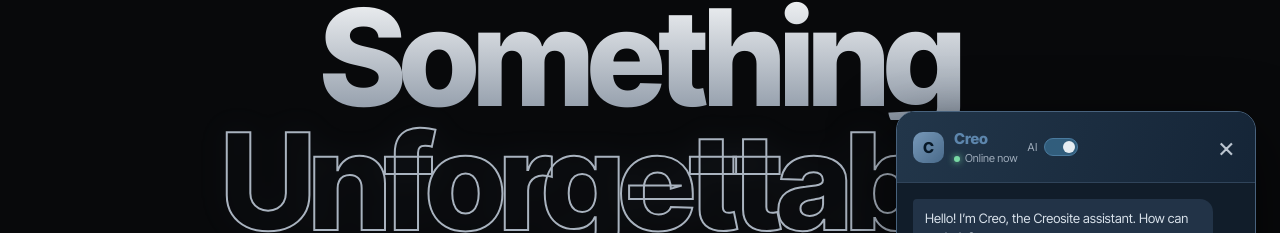
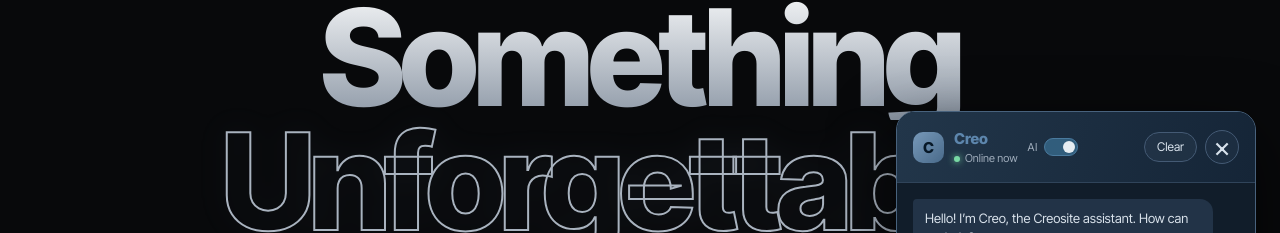
Before and after one commit to creositesolutions-stack/creosite-rewamp, a React (Vite) app: page / in a window 1280 px wide. Both pictures are taken after a click on the button "Open chat with Creo". Shown: the part 323-556 px from the top of the page. Built offline with nearby package versions, Linux system fonts and the light colour scheme.

Commit message:
Add chat clear button

```diff
--- a/src/App.jsx
+++ b/src/App.jsx
@@ -142,7 +142,7 @@ function CreoChat() {
     api: '/api/chat',
     headers: () => ({ 'x-session-id': getSessionId() }),
   }), [])
-  const { messages: aiMessages, sendMessage, status, error: aiError, clearError, regenerate } = useChat({ transport })
+  const { messages: aiMessages, setMessages, sendMessage, status, error: aiError, clearError, regenerate } = useChat({ transport })
   const aiBusy = status === 'submitted' || status === 'streaming'
 
   useEffect(() => {
@@ -158,6 +158,20 @@ function CreoChat() {
   }, [isOpen])
 
   const openChat = () => { setIsOpen(true); setShowGreeting(false) }
+  const clearChat = () => {
+    setMessages([])
+    clearError()
+    setInput('')
+    setInputError('')
+    requestTimes.current = []
+    setError('')
+    if (!aiEnabled) {
+      setStep('message')
+      setMessage('')
+      setName('')
+      setEmail('')
+    }
+  }
   const continueChat = (event) => {
     event.preventDefault()
     if (step === 'message') {
@@ -203,7 +217,7 @@ function CreoChat() {
 
   return <aside className={`creo-chat ${isOpen ? 'is-open' : ''}`} aria-label="Chat with Creo">
     {showGreeting && !isOpen && <button className="chat-greeting" type="button" onClick={openChat}>Hello, I’m <b>Creo</b>.<br />Do you have a query?<span>Tap to chat</span></button>}
-    {isOpen && <div className="chat-window" role="dialog" aria-label="Chat with Creo"><div className="chat-header"><div className="chat-title"><span className="chat-avatar">C</span><div><b>Creo</b><small><i className="online-dot" />Online now</small></div><label className="chat-ai-toggle"><span>AI</span><button type="button" role="switch" aria-checked={aiEnabled} className={`toggle ${aiEnabled ? 'on' : ''}`} onClick={() => setAiEnabled((v) => !v)}><span className="toggle-knob" /></button></label></div><button type="button" className="chat-close" aria-label="Close chat" onClick={() => setIsOpen(false)}>×</button></div><div className="chat-content">
+    {isOpen && <div className="chat-window" role="dialog" aria-label="Chat with Creo"><div className="chat-header"><div className="chat-title"><span className="chat-avatar">C</span><div><b>Creo</b><small><i className="online-dot" />Online now</small></div><label className="chat-ai-toggle"><span>AI</span><button type="button" role="switch" aria-checked={aiEnabled} className={`toggle ${aiEnabled ? 'on' : ''}`} onClick={() => setAiEnabled((v) => !v)}><span className="toggle-knob" /></button></label></div><div className="chat-actions"><button type="button" className="chat-clear" onClick={clearChat}>Clear</button><button type="button" className="chat-close" aria-label="Close chat" onClick={() => setIsOpen(false)}>×</button></div></div><div className="chat-content">
       {aiEnabled ? <>
         <div className="chat-bubble bot">Hello! I’m Creo, the Creosite assistant. How can we help?</div>
         {aiMessages.map((m) => (
--- a/src/styles.css
+++ b/src/styles.css
@@ -127,6 +127,19 @@ header { border-bottom-color:#1e252e; }.links { color:#bfc7d1; }.ghost { border-
   .chat-send { min-height:46px; padding:0 16px; font-size:15px; }
 }
 
+.chat-header { display:flex; align-items:center; justify-content:space-between; gap:10px; }
+.chat-actions { display:flex; align-items:center; gap:8px; }
+.chat-clear { padding:0 12px; height:30px; border:1px solid #445a74; border-radius:999px; color:#d8e2ec; background:rgba(66,88,112,.18); font-size:12px; cursor:pointer; transition:background .2s ease,border-color .2s ease,color .2s ease,transform .2s ease; }
+.chat-clear:hover { border-color:var(--g1); color:var(--g1); background:rgba(110,141,173,.14); transform:translateY(-1px); }
+.chat-close { display:grid; place-items:center; width:34px; height:34px; border:1px solid #445a74; border-radius:50%; color:#d8e2ec; background:rgba(66,88,112,.14); cursor:pointer; transition:background .2s ease,border-color .2s ease,color .2s ease,transform .2s ease; }
+.chat-close:hover { border-color:var(--g1); color:var(--g1); background:rgba(110,141,173,.14); transform:translateY(-1px); }
+
+@media (max-width:900px) {
+  .chat-actions { gap:6px; }
+  .chat-clear { padding:0 10px; height:28px; font-size:11px; }
+  .chat-close { width:32px; height:32px; }
+}
+
 @media (max-width:380px) {
   .wrap,.wrap.wide { padding:0 14px; }
   .hero h1 { font-size:clamp(38px,12.5vw,52px); }
```
